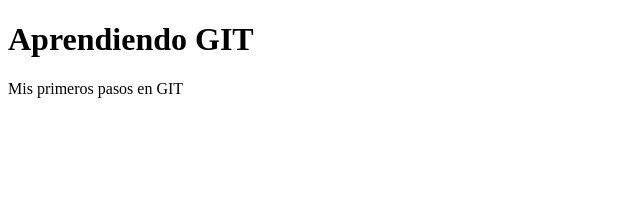
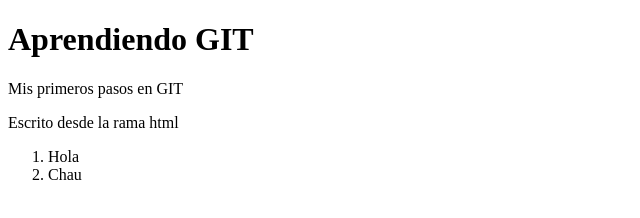
Before and after one commit to CarlosJesusBarrantes2004/nuevo-git, a plain HTML site: page index.html in a window 1280 px wide. Shown: the whole page, without its empty margins (0-640 px from the left). Drawn offline with Linux system fonts and the light colour scheme.

Commit message:
Agregando más contenido al html

```diff
--- a/index.html
+++ b/index.html
@@ -9,5 +9,12 @@
     <h1>Aprendiendo GIT</h1>
 
     <p>Mis primeros pasos en GIT</p>
+
+    <p>Escrito desde la rama html</p>
+
+    <ol>
+      <li>Hola</li>
+      <li>Chau</li>
+    </ol>
   </body>
 </html>
```
